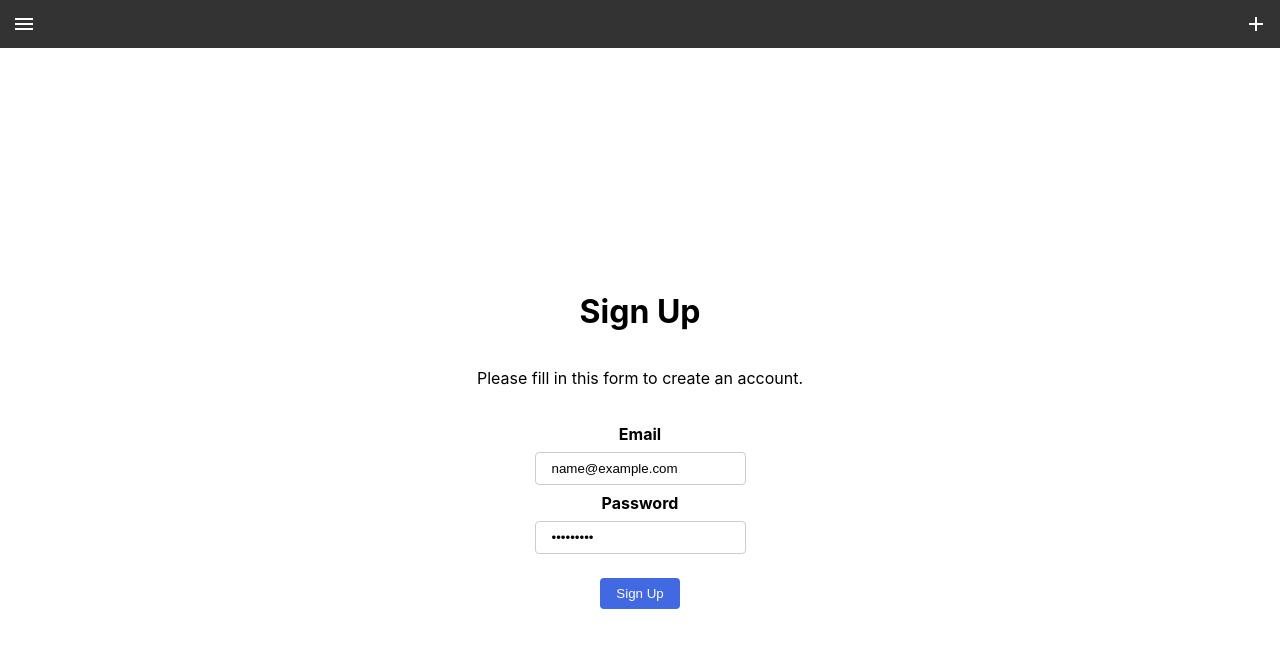
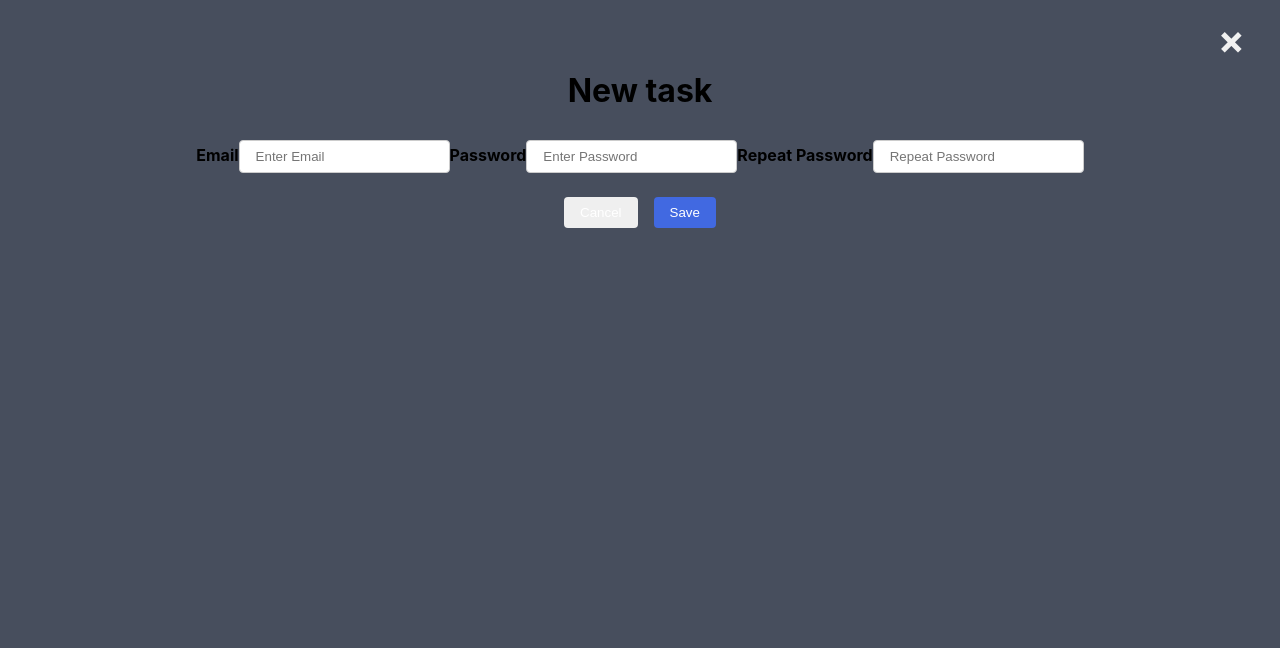
Before and after one commit to igorriok/balancer_web, a React (Create React App) app: page /signup in a window 1280 px wide. Both pictures are taken after typing "name@example.com", "Sample123" into the empty fields and a click on the button "add". Shown: the top 648 px of the page. Built offline with nearby package versions, Linux system fonts and the light colour scheme.

Commit message:
task page

```diff
--- a/src/App.tsx
+++ b/src/App.tsx
@@ -1,4 +1,4 @@
-import React from 'react';
+import React, {useState} from 'react';
 import {BrowserRouter as Router, Route, Switch} from "react-router-dom";
 import './App.css';
 import PrivateRoute from "./PrivateRoute";
@@ -6,11 +6,13 @@ import { ProvideAuth } from "./use-auth";
 import LoginPage from "./pages/LoginPage";
 import SignupPage from "./pages/Singup";
 import Dashboard from "./pages/Dashboard";
+import TaskPage from "./pages/TaskPage";
 
 
 
 function App() {
 
+  const [ showTaskDialog, setShowTaskDialog ] = useState<boolean>(false);
 
 
   return (
@@ -23,7 +25,10 @@ function App() {
             <i className="material-icons">menu</i>
           </button>
 
-          <button className="btn">
+          <button
+              className="btn"
+              onClick={() => setShowTaskDialog(!showTaskDialog)}
+          >
             <i className="material-icons">add</i>
           </button>
 
@@ -46,6 +51,11 @@ function App() {
 
           </div>
         </Router>
+
+        {
+          showTaskDialog && (<TaskPage setShowTaskDialog={setShowTaskDialog}/>)
+        }
+
       </ProvideAuth>
     </div>
   );
--- a/src/pages/Dashboard.tsx
+++ b/src/pages/Dashboard.tsx
@@ -6,7 +6,7 @@ export default function Dashboard() {
 
 	let auth: any = useAuth();
 
-	console.dir(auth.user.token);
+	//console.dir(auth.user.token);
 
 	return (
 		<h2>
--- /dev/null
+++ b/src/pages/TaskPage.css
@@ -0,0 +1,101 @@
+body {font-family: Arial, Helvetica, sans-serif;}
+* {box-sizing: border-box;}
+
+/* Full-width input fields */
+input[type=text], input[type=password] {
+    width: 100%;
+    padding: 15px;
+    margin: 5px 0 22px 0;
+    display: inline-block;
+    border: none;
+    background: #f1f1f1;
+}
+
+/* Add a background color when the inputs get focus */
+input[type=text]:focus, input[type=password]:focus {
+    background-color: #ddd;
+    outline: none;
+}
+
+/* Set a style for all buttons */
+button {
+    background-color: #4CAF50;
+    color: white;
+    padding: 14px 20px;
+    margin: 8px 0;
+    border: none;
+    cursor: pointer;
+    width: 100%;
+    opacity: 0.9;
+}
+
+button:hover {
+    opacity:1;
+}
+
+/* Extra styles for the cancel button */
+.cancelbtn {
+    padding: 14px 20px;
+    background-color: #f44336;
+}
+
+/* Float cancel and signup buttons and add an equal width */
+.cancelbtn, .signupbtn {
+    float: left;
+    width: 50%;
+}
+
+/* Add padding to container elements */
+.container {
+    padding: 16px;
+}
+
+/* The Modal (background) */
+.modal {
+    position: fixed; /* Stay in place */
+    z-index: 1; /* Sit on top */
+    left: 0;
+    top: 0;
+    width: 100%; /* Full width */
+    height: 100%; /* Full height */
+    overflow: auto; /* Enable scroll if needed */
+    background-color: #474e5d;
+    padding-top: 50px;
+}
+
+/* Modal Content/Box */
+.modal-content {
+    background-color: #fefefe;
+    margin: 5% auto 15% auto; /* 5% from the top, 15% from the bottom and centered */
+    border: 1px solid #888;
+    width: 80%; /* Could be more or less, depending on screen size */
+}
+
+/* Style the horizontal ruler */
+hr {
+    border: 1px solid #f1f1f1;
+    margin-bottom: 25px;
+}
+
+/* The Close Button (x) */
+.close {
+    position: absolute;
+    right: 35px;
+    top: 15px;
+    font-size: 40px;
+    font-weight: bold;
+    color: #f1f1f1;
+}
+
+.close:hover,
+.close:focus {
+    color: #f44336;
+    cursor: pointer;
+}
+
+/* Clear floats */
+.clearfix::after {
+    content: "";
+    clear: both;
+    display: table;
+}
--- a/src/pages/TaskPage.tsx
+++ b/src/pages/TaskPage.tsx
@@ -1,16 +1,85 @@
-import React from 'react';
+import React, {CSSProperties} from 'react';
 import {useAuth} from "../use-auth";
 
 
-export default function TaskPage() {
+const styles: StylesDictionary = {
+	taskPage: {
+		position: "fixed",
+		zIndex: 1, /* Sit on top */
+		left: 0,
+		top: 0,
+		width: "100%", /* Full width */
+		height: "100%", /* Full height */
+		overflow: "auto", /* Enable scroll if needed */
+		backgroundColor: "#474e5d",
+		paddingTop: 50
+	},
+	closeButton: {
+		position: 'absolute',
+		right: '35px',
+		top: '15px',
+		fontSize: '40px',
+		fontWeight: 'bold',
+		color: '#f1f1f1',
+	}
+}
 
+
+interface TaskPageProps {
+	setShowTaskDialog: any;
+}
+
+
+export default function TaskPage(props: TaskPageProps) {
+
+	const { setShowTaskDialog } = props;
 	let auth: any = useAuth();
 
-	console.dir(auth.user.token);
+
+	//console.dir(auth.user.token);
 
 	return (
-		<h2>
-			Dashboard
-		</h2>
+		<div id="taskPage" style={styles.taskPage}>
+
+			<span
+				style={styles.closeButton}
+				title="Close Modal"
+				onClick={() => setShowTaskDialog(false)}
+			>
+				&times;
+			</span>
+
+			<div className="container">
+
+				<h1>New task</h1>
+
+				<label htmlFor="email"><b>Email</b></label>
+				<input type="text" placeholder="Enter Email" name="email" required/>
+
+				<label htmlFor="psw"><b>Password</b></label>
+				<input type="password" placeholder="Enter Password" name="psw" required/>
+
+				<label htmlFor="psw-repeat"><b>Repeat Password</b></label>
+				<input type="password" placeholder="Repeat Password" name="psw-repeat" required/>
+
+
+				<div className="clearfix">
+
+					<button
+						type="button"
+						className="cancelbtn"
+					>
+						Cancel
+					</button>
+
+					<button type="submit" className="signupbtn">Save</button>
+				</div>
+			</div>
+		</div>
 	)
 }
+
+
+interface StylesDictionary {
+	[Key: string]: CSSProperties;
+}
```
